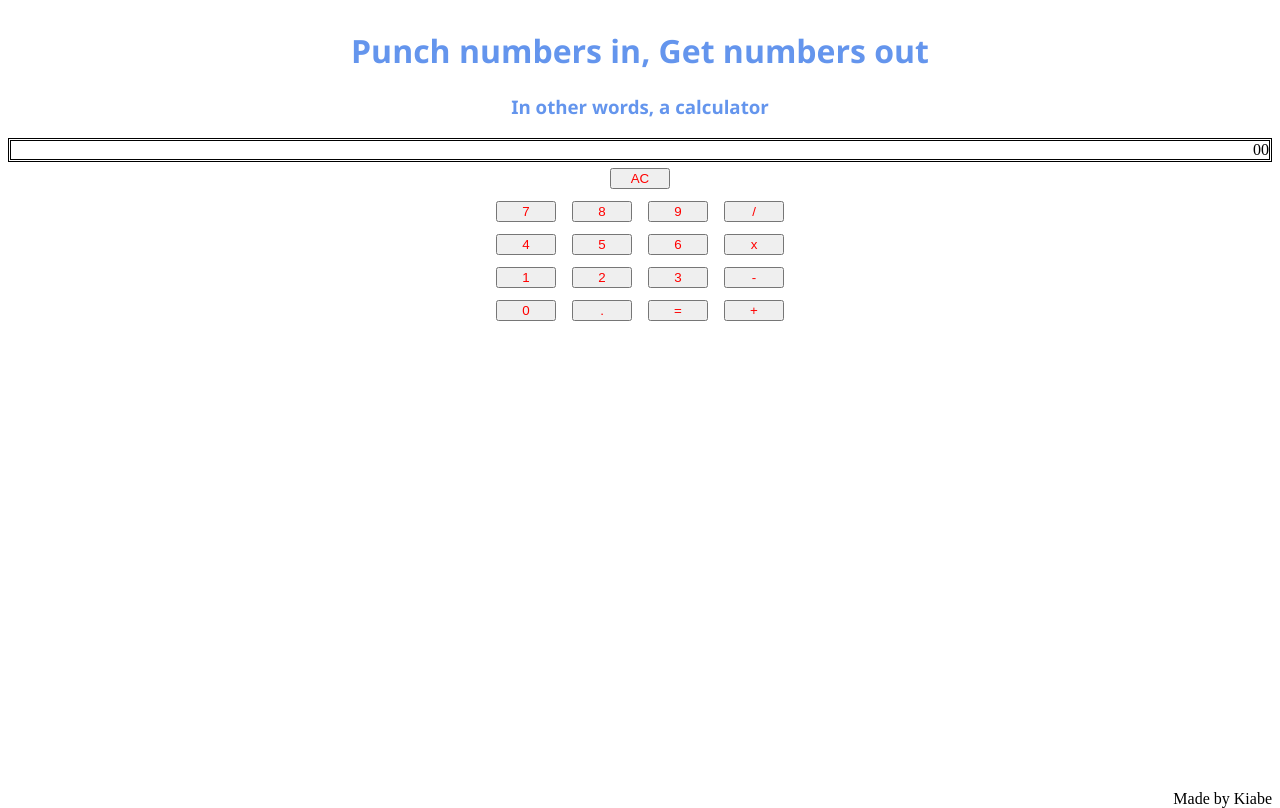
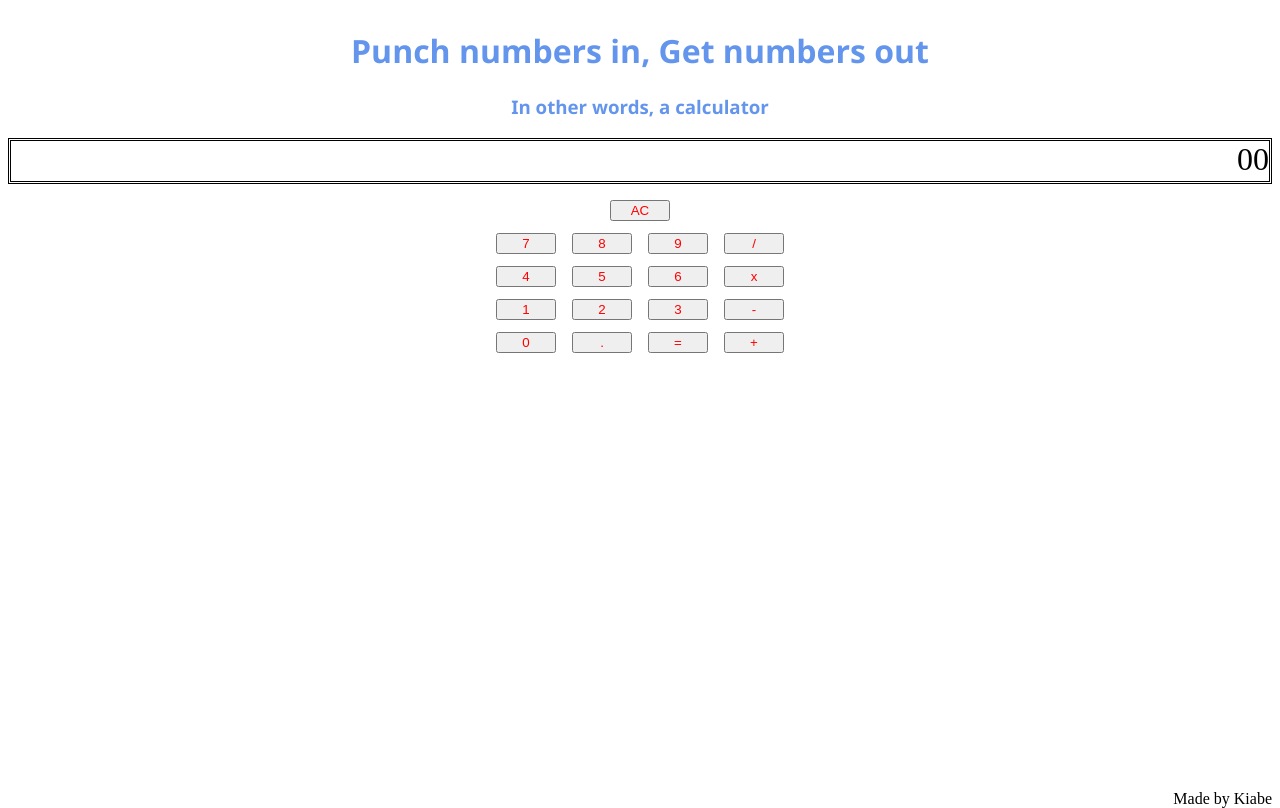
Before and after one commit to kiabe/Calculator, a plain HTML site: page index.html in a window 1280 px wide. Drawn offline with Linux system fonts and the light colour scheme.

Commit message:
Adjust display style rules

```diff
--- a/style.css
+++ b/style.css
@@ -22,6 +22,9 @@ body {
     border-style: double;
     display: flex;
     flex-direction: row-reverse;
+    height: 40px;
+    font-size: 2rem;
+    margin-bottom: 10px;
 }
 
 #body {
@@ -29,10 +32,6 @@ body {
     flex-direction: column;
     align-items: center;
 }
-
-/* .row {
-    display: flex;
-} */
 
 .number, .operator, #decimal, #equal, #allClear {
     color: red;
```
